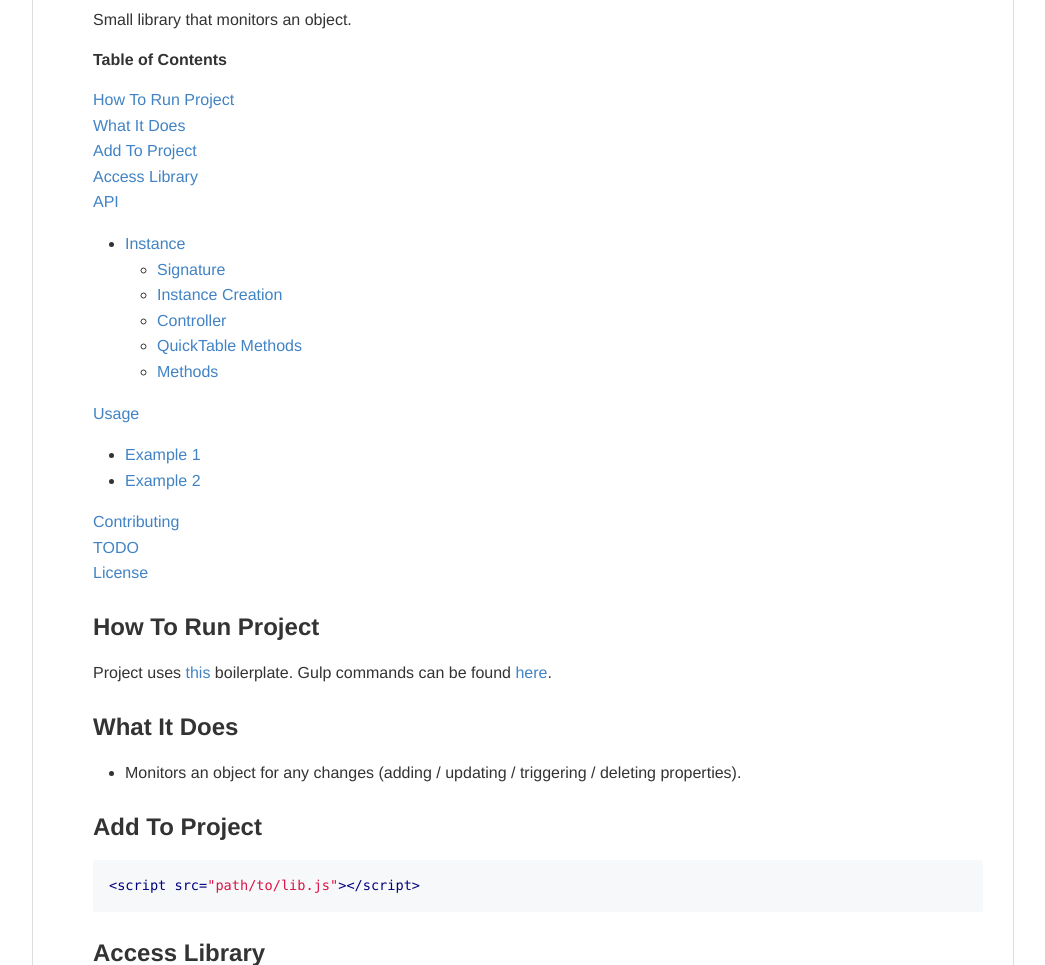
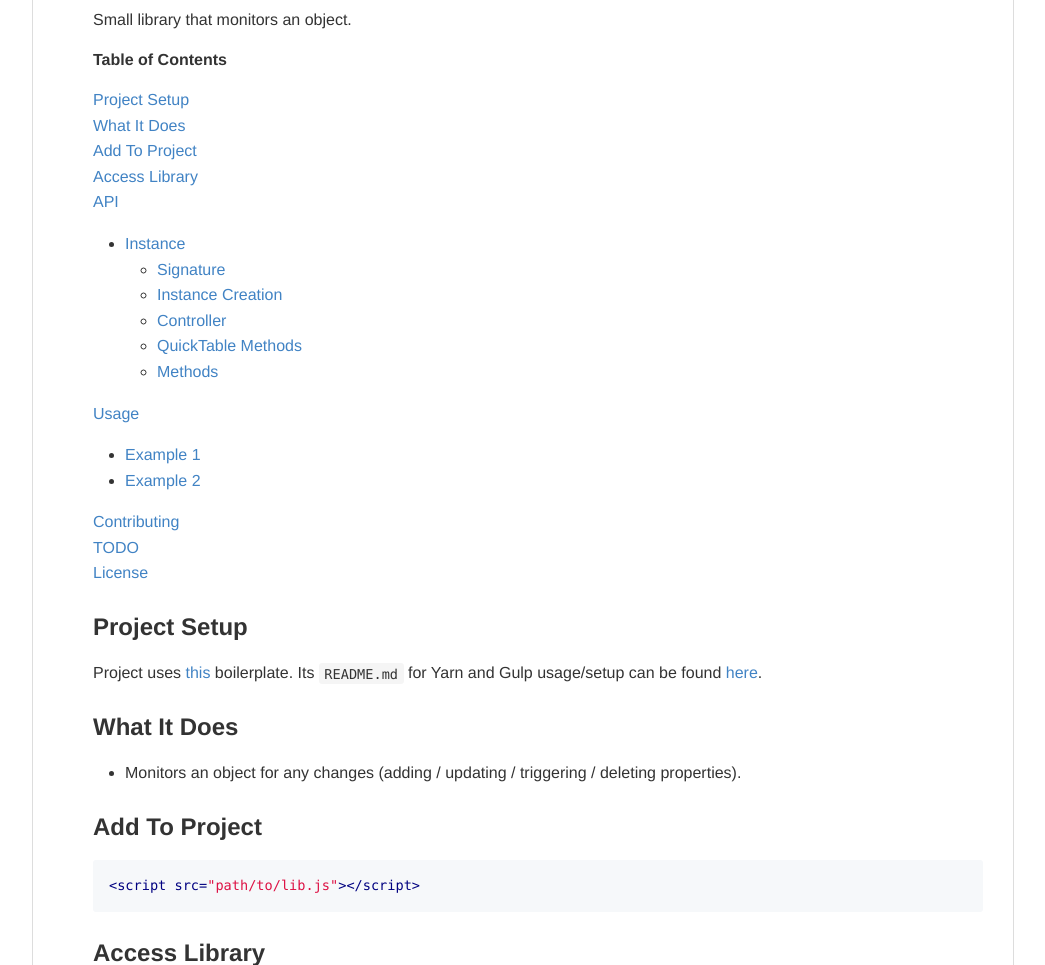
Before and after one commit to cgabriel5/monitorjs, a website: page markdown/preview/README.html in a window 1280 px wide. Shown: the part 135-1100 px from the top of the page, without its empty margins (117-1162 px from the left). Drawn offline with Linux system fonts and the light colour scheme.

Commit message:
docs: Update README.md
Update README.md.

```diff
--- a/markdown/preview/README.html
+++ b/markdown/preview/README.html
@@ -14,7 +14,7 @@
     <article class="markdown-body"><h1 id="monitor-(monitorjs)">monitor (monitorjs)</h1>
 <p>Small library that monitors an object.</p>
 <h5 id="table-of-contents">Table of Contents</h5>
-<p><a href="#run-project">How To Run Project</a><br><a href="#what-it-does">What It Does</a><br><a href="#add-to-project">Add To Project</a><br><a href="#access-library">Access Library</a><br><a href="#api">API</a>  </p>
+<p><a href="#project-setup">Project Setup</a><br><a href="#what-it-does">What It Does</a><br><a href="#add-to-project">Add To Project</a><br><a href="#access-library">Access Library</a><br><a href="#api">API</a>  </p>
 <ul class="list">
 <li><a href="#instance-api">Instance</a><ul class="list">
 <li><a href="#signature-api">Signature</a> </li>
@@ -31,9 +31,9 @@
 <li><a href="#usage-example-2">Example 2</a></li>
 </ul>
 <p><a href="#contributing">Contributing</a><br><a href="#todo">TODO</a><br><a href="#license">License</a>  </p>
-<p><a name="run-project"></a></p>
-<h3 id="how-to-run-project">How To Run Project</h3>
-<p>Project uses <a href="https://github.com/cgabriel5/snippets/tree/master/boilerplate/application">this</a> boilerplate. Gulp commands can be found <a href="https://github.com/cgabriel5/snippets/blob/master/boilerplate/application/README.md#-using-gulp">here</a>.</p>
+<p><a name="project-setup"></a></p>
+<h3 id="project-setup">Project Setup</h3>
+<p>Project uses <a href="https://github.com/cgabriel5/snippets/tree/master/boilerplate/application">this</a> boilerplate. Its <code>README.md</code> for Yarn and Gulp usage/setup can be found <a href="https://github.com/cgabriel5/snippets/blob/master/boilerplate/application/README.md#-read-before-use">here</a>.</p>
 <p><a name="what-it-does"></a></p>
 <h3 id="what-it-does">What It Does</h3>
 <ul class="list">
```
Also changed, not shown: README.md.
